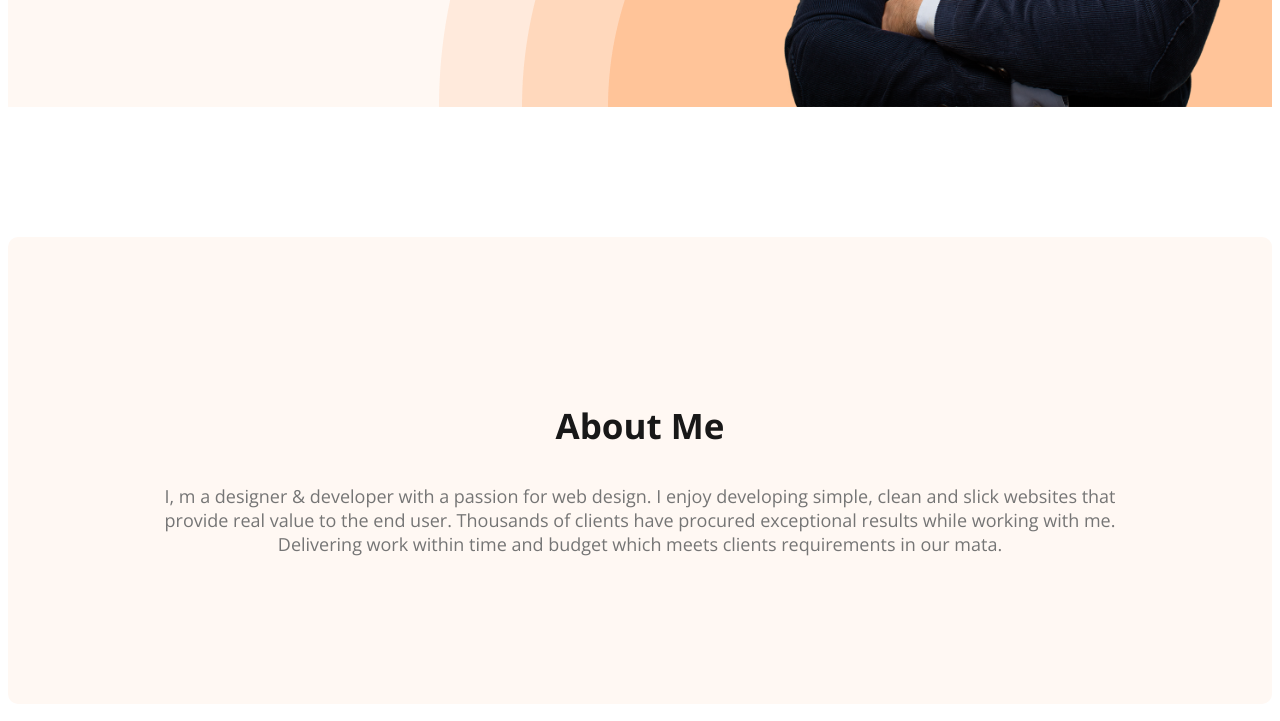
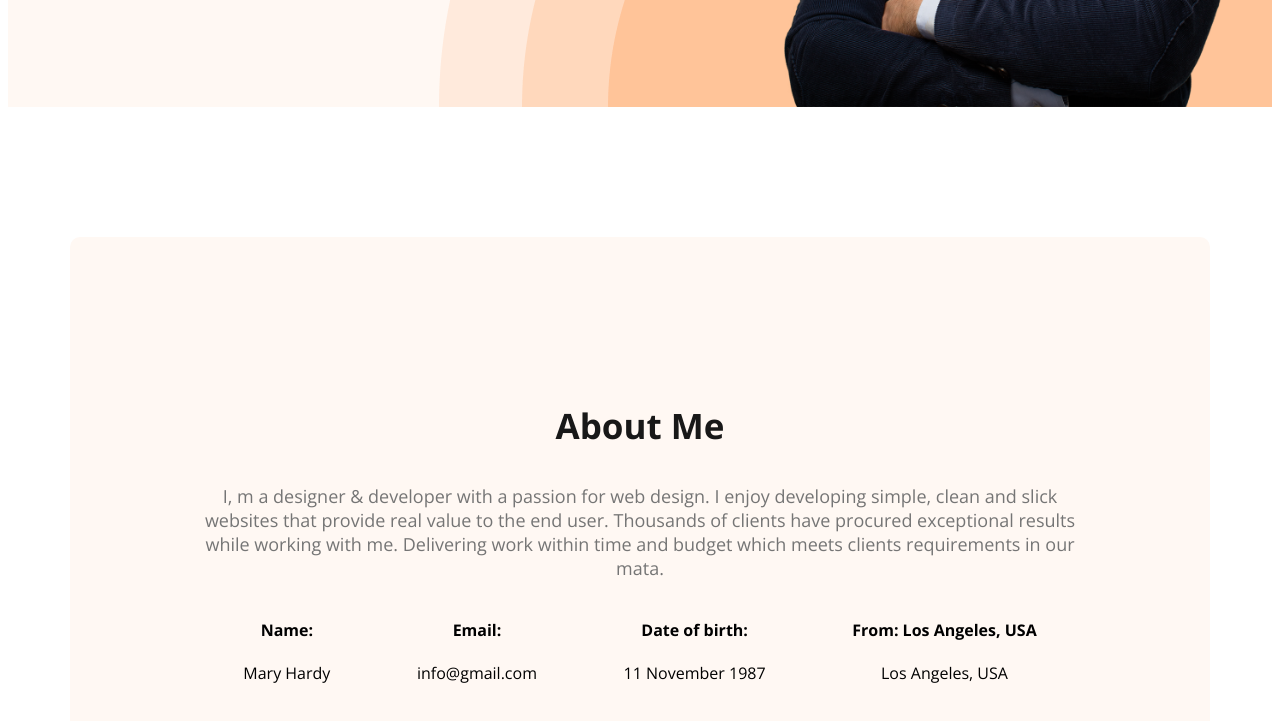
Before and after one commit to monoare/Webdeveloper-Portfolio, a plain HTML site: page index.html in a window 1280 px wide. Shown: the part 661-1382 px from the top of the page. Drawn offline with nearby package versions, Linux system fonts and the light colour scheme.

Commit message:
added about information

```diff
--- a/index.html
+++ b/index.html
@@ -49,6 +49,25 @@
           while working with me. Delivering work within time and budget which
           meets clients requirements in our mata.
         </p>
+        <div class="about-info-container">
+          <!-- .about-info*4>h4.info-title+p.info-description -->
+          <div class="about-info">
+            <h4 class="info-title">Name:</h4>
+            <p class="info-description">Mary Hardy</p>
+          </div>
+          <div class="about-info">
+            <h4 class="info-title">Email:</h4>
+            <p class="info-description">info@gmail.com</p>
+          </div>
+          <div class="about-info">
+            <h4 class="info-title">Date of birth:</h4>
+            <p class="info-description">11 November 1987</p>
+          </div>
+          <div class="about-info">
+            <h4 class="info-title">From: Los Angeles, USA</h4>
+            <p class="info-description">Los Angeles, USA</p>
+          </div>
+        </div>
       </section>
     </main>
     <footer></footer>
--- a/styles/portfolio.css
+++ b/styles/portfolio.css
@@ -98,6 +98,11 @@ nav a {
 
 /* main section style */
 
+main {
+  max-width: 1140px;
+  margin: 0 auto;
+}
+
 /* about section style */
 .about {
   padding: 130px;
@@ -105,3 +110,12 @@ nav a {
   background: #fff8f3;
   margin: 130px 0;
 }
+
+.about-info-container {
+  display: flex;
+  justify-content: space-around;
+}
+
+.about-info {
+  text-align: center;
+}
```
